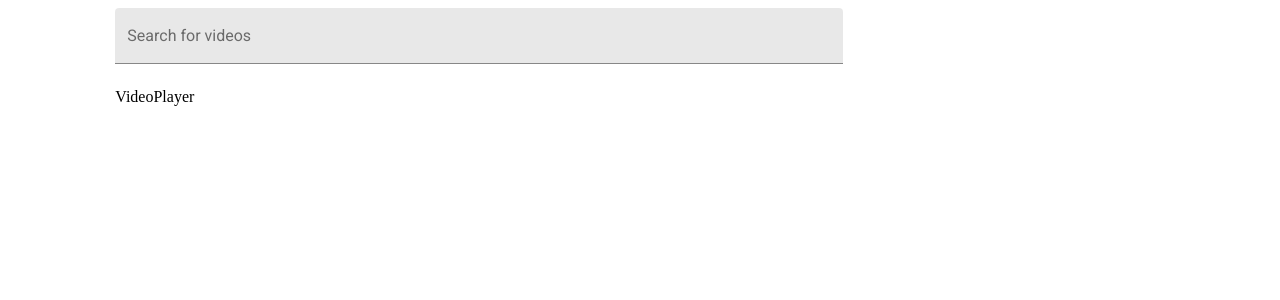
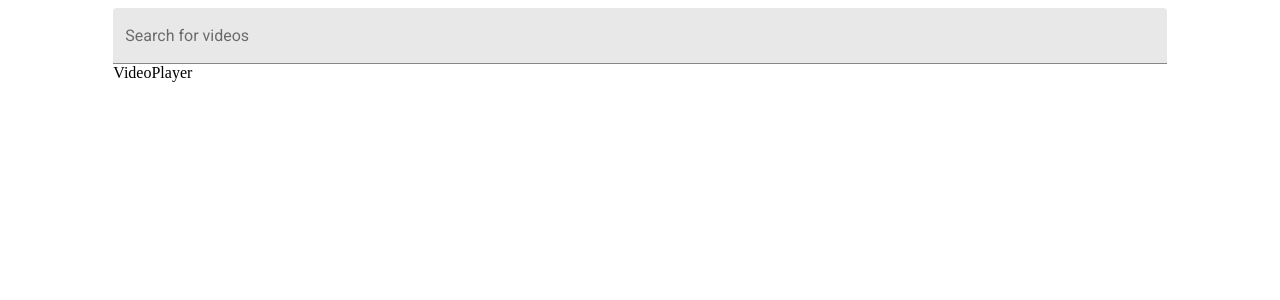
Before and after one commit to hanCodeHub/react-video-app, a React (Create React App) app: page / in a window 1280 px wide. Shown: the top 300 px of the page. Built offline with nearby package versions, Linux system fonts and the light colour scheme.

Commit message:
changed Grid component

```diff
--- a/src/components/App.js
+++ b/src/components/App.js
@@ -17,16 +17,15 @@ class App extends React.Component {
 
     render() {
         return (
-            <Grid container spacing={24} justify={'center'}>
+            <Grid container spacing={12} justify={'center'}>
+                <Grid item xs={10}>
+                    <SearchBar onSearch={this.handleInput}/>
+                </Grid>
                 <Grid item xs={7}>
-                    <SearchBar onSearch={this.handleInput}/>
+                    VideoPlayer
                 </Grid>
                 <Grid item xs={3}>
                     <VideoCard videos={this.state.videos}/>
-                </Grid>
-
-                <Grid item xs={10}>
-                    VideoPlayer
                 </Grid>
             </Grid>
         )
```
